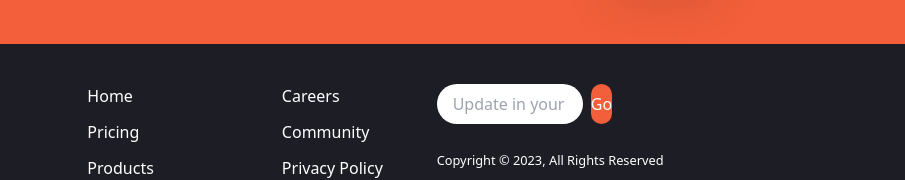
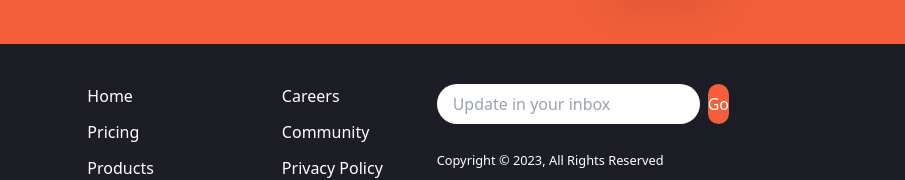
Before and after one commit to Yusufabdulmuiz/Manage-landing, a website: page public/index.html in a window 1280 px wide. Shown: the part 1832-2012 px from the top of the page, 375-1280 px from the left. Drawn offline with nearby package versions, Linux system fonts and the light colour scheme.

Commit message:
Update index.html

```diff
--- a/public/index.html
+++ b/public/index.html
@@ -341,7 +341,7 @@ product teams.
             <form action="">
                 <div class="flex space-x-2">
                     <input type="email" placeholder="Update in your inbox"
-                        class="flex px-4 py-2 rounded-full focus:outline-none w-1/2">
+                        class="flex px-4 py-2 rounded-full focus:outline-none">
                     <button
                         class=" bg-brightRed rounded-full  px-3 text-white hover:bg-white hover:text-white focus-within:outline-none">
                         Go
```
